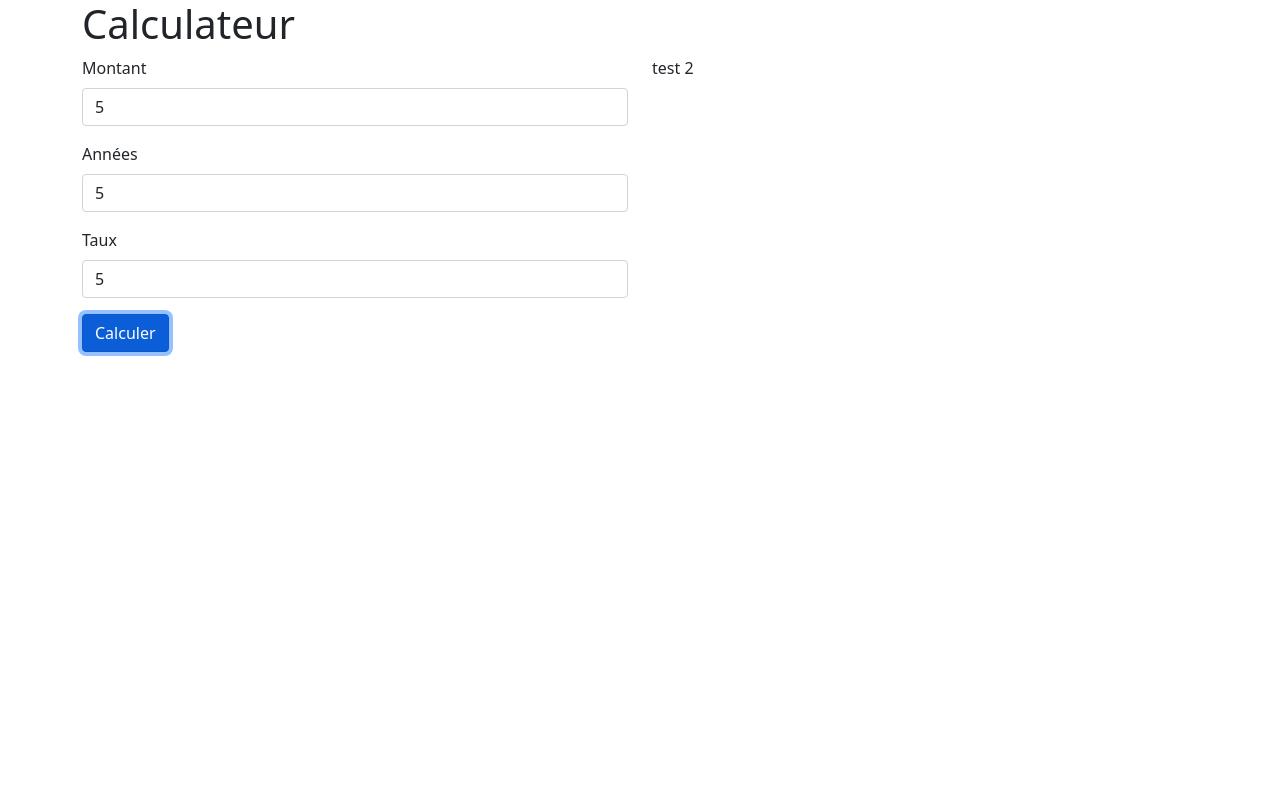
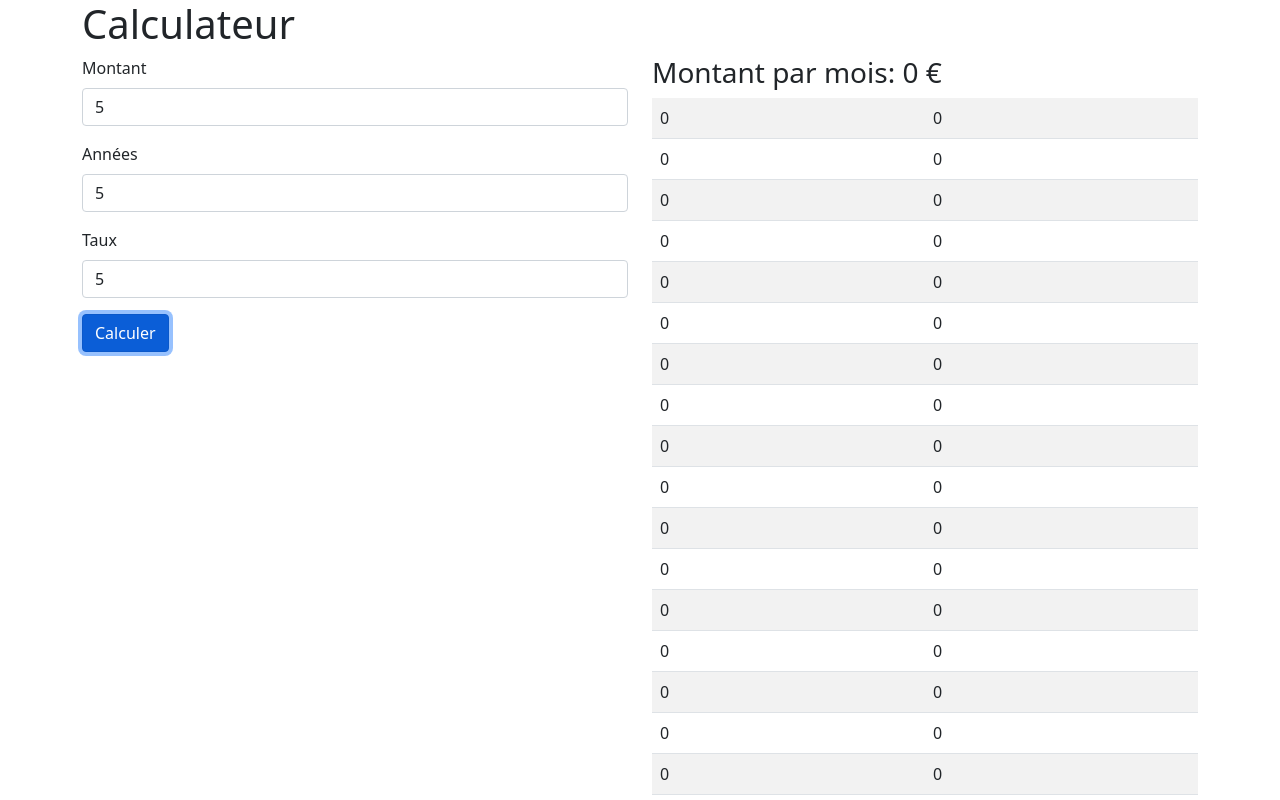
Before and after one commit to bart120/javascript0821, a website: page index.html in a window 1280 px wide. Both pictures are taken after typing "5", "5", "5" into the empty fields and a click on the button "Calculer". Shown: the top 800 px of the page. Drawn offline with nearby package versions, Linux system fonts and the light colour scheme.

Commit message:
foreach & dom

```diff
--- a/index.html
+++ b/index.html
@@ -15,21 +15,22 @@
                 <form id="formcalc">
                     <div class="mb-3">
                         <label class="form-label">Montant</label>
-                        <input type="number" class="form-control" placeholder="Montant en €" />
+                        <input id="montant" type="number" class="form-control" placeholder="Montant en €" />
                     </div>
                     <div class="mb-3">
                         <label class="form-label">Années</label>
-                        <input type="number" class="form-control" placeholder="Années" />
+                        <input id="annee" type="number" class="form-control" placeholder="Années" />
                     </div>
                     <div class="mb-3">
                         <label class="form-label">Taux</label>
-                        <input type="number" class="form-control" placeholder="Taux" />
+                        <input id="taux" type="number" class="form-control" placeholder="Taux" />
                     </div>
                     <button type="submit" class="btn btn-primary">Calculer</button>
                 </form>
             </div>
             <div class="col-6">
-                test 2
+                <h3>Montant par mois: <span id="montantmois"></span> €</h3>
+                <table id="tablemonth" class="table table-striped"></table>
             </div>
         </div>
     </div>
--- a/js/index.js
+++ b/js/index.js
@@ -1,10 +1,60 @@
 function submitCalcul(ev) {
     ev.preventDefault();
 
-    console.log(ev);
-    //alert('Calcul');
+    let rate = document.getElementById('taux').value;
+    let years = document.getElementById('annee').value;
+    let principal = document.getElementById('montant').value;
+
+    //montant par mois
+    let monthlyRate = rate / 100 / 12;
+    let monthlyPayment = principal * monthlyRate / (1 - (Math.pow(1 / (1 + monthlyRate), years * 12)));
+
+    document.getElementById('montantmois').innerHTML = Math.round(monthlyPayment);
+
+    //amortissement
+
+    let html = '';
+    for (let y = 0; y < years; y++) {
+        let interestY = 0;
+        let principalY = 0;
+        for (let m = 0; m < 12; m++) {
+            let = interestM = principal * monthlyRate;
+            let = principalM = monthlyPayment - interestM;
+            interestY += interestM;
+            principalY += principalM;
+            principal -= principalM;
+            //console.log(principal);
+            html += '<tr><td>' + Math.round(principalM) + '</td><td>' + Math.round(interestM) + '</td></tr>';
+        }
+    }
+    document.getElementById('tablemonth').innerHTML = html;
+
+    /*let table = document.getElementById('tablemonth');
+    for (let y = 0; y < years; y++) {
+        let interestY = 0;
+        let principalY = 0;
+        for (let m = 0; m < 12; m++) {
+            let = interestM = principal * monthlyRate;
+            let = principalM = monthlyPayment - interestM;
+            interestY += interestM;
+            principalY += principalM;
+            principal -= principalM;
+            let ligne = document.createElement('tr');
+            let col = document.createElement('td');
+            col.innerHTML = Math.round(principalM);
+            ligne.appendChild(col);
+            let col2 = document.createElement('td');
+            col2.innerHTML = Math.round(interestM);
+            ligne.appendChild(col2);
+            table.appendChild(ligne);
+
+        }
+    }*/
+
 }
 
+function init() {
+    document.getElementById('formcalc').addEventListener('submit', submitCalcul);
+}
 
-
-document.getElementById('formcalc').addEventListener('submit', submitCalcul);
+document.addEventListener('DOMContentLoaded', init);
```
